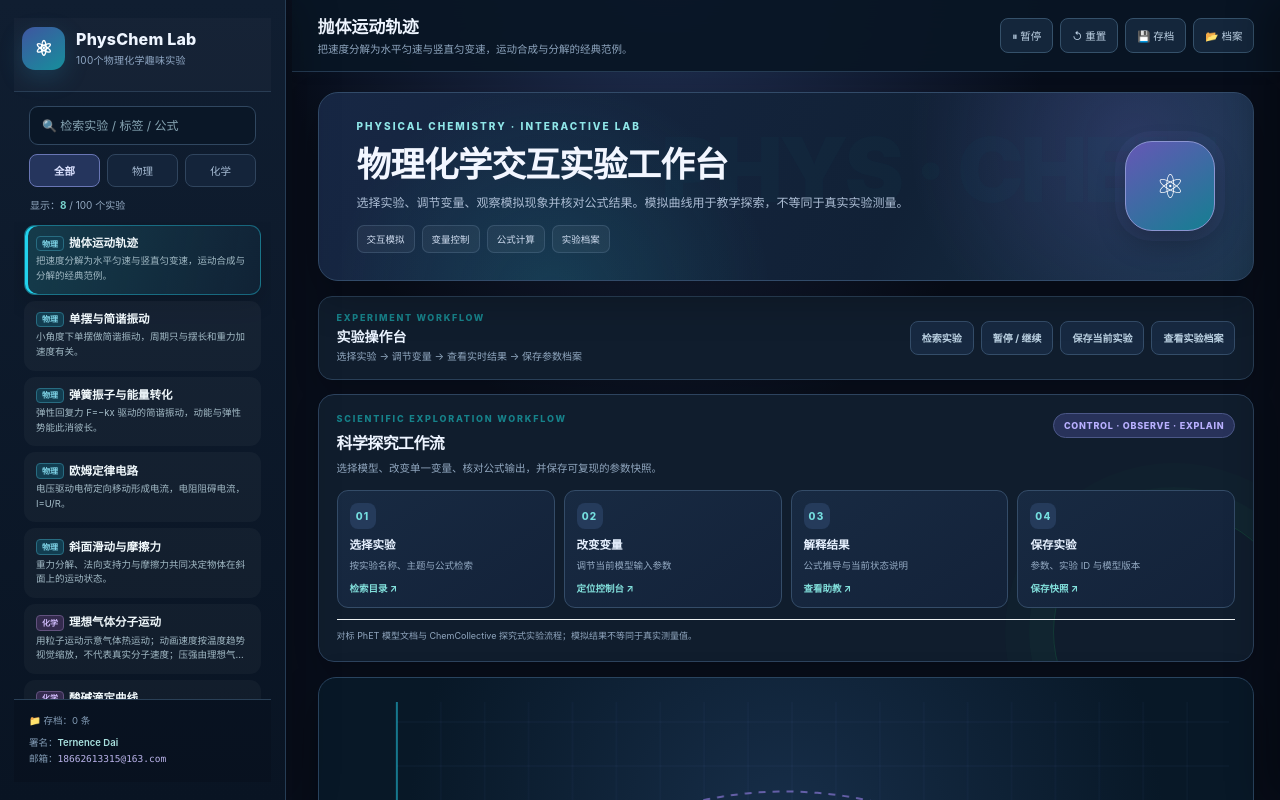
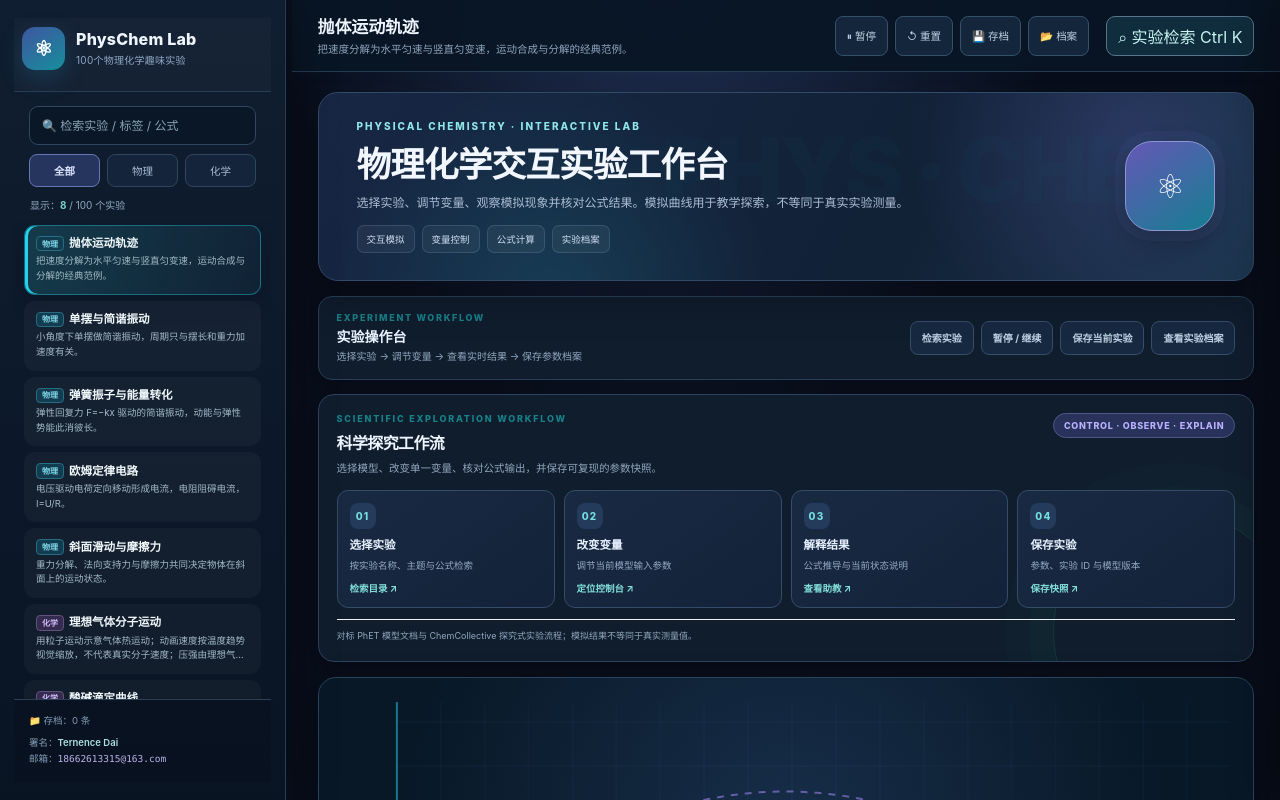
Before and after one commit to Ternence-Dai/Physchem-lab, a website: page index.html in a window 1280 px wide. Drawn offline with Linux system fonts and the light colour scheme.

Commit message:
Enable Workspace V5 quick experiment search

```diff
--- a/index.html
+++ b/index.html
@@ -69,5 +69,6 @@
 <script>window.EXP=[];window.P=function(k,l,mn,mx,s,v,u){return{key:k,label:l,min:mn,max:mx,step:s,value:v,unit:u||""};};window.F=function(v,n){n=n===undefined?2:n;if(!isFinite(v))return "—";if(Math.abs(v)>=1e6||(Math.abs(v)<1e-3&&v!==0))return Number(v).toExponential(2);return Number(v).toFixed(n);};</script>
 <script src="./assets/js/experiment-catalogue.js"></script>
 <script src="./assets/js/legacy-app.js"></script>
+  <script src="./assets/js/workspace-v5.js?v=20261019-v5"></script>
 </body>
 </html>
```
